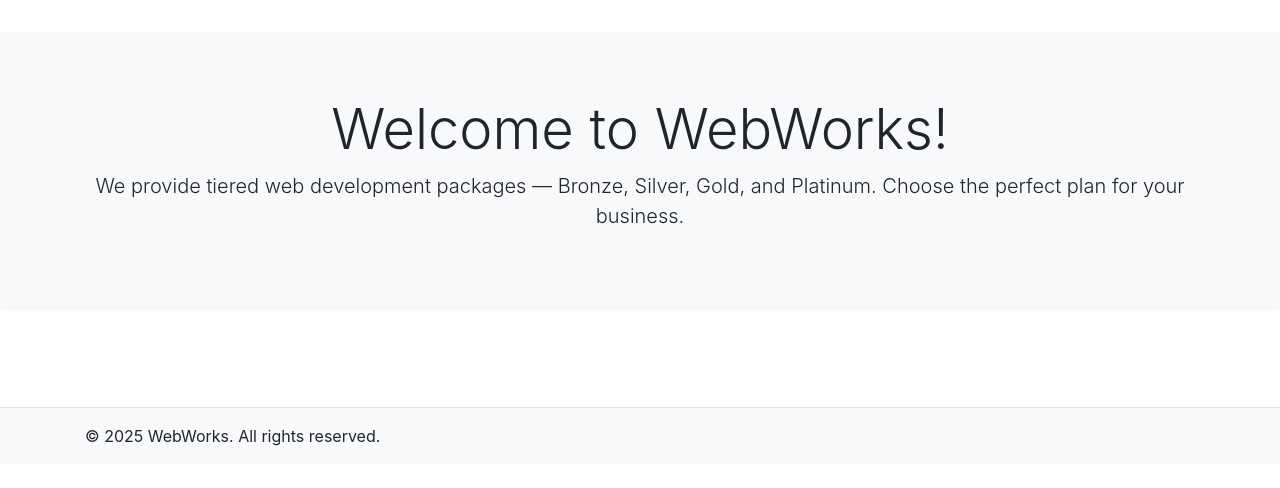
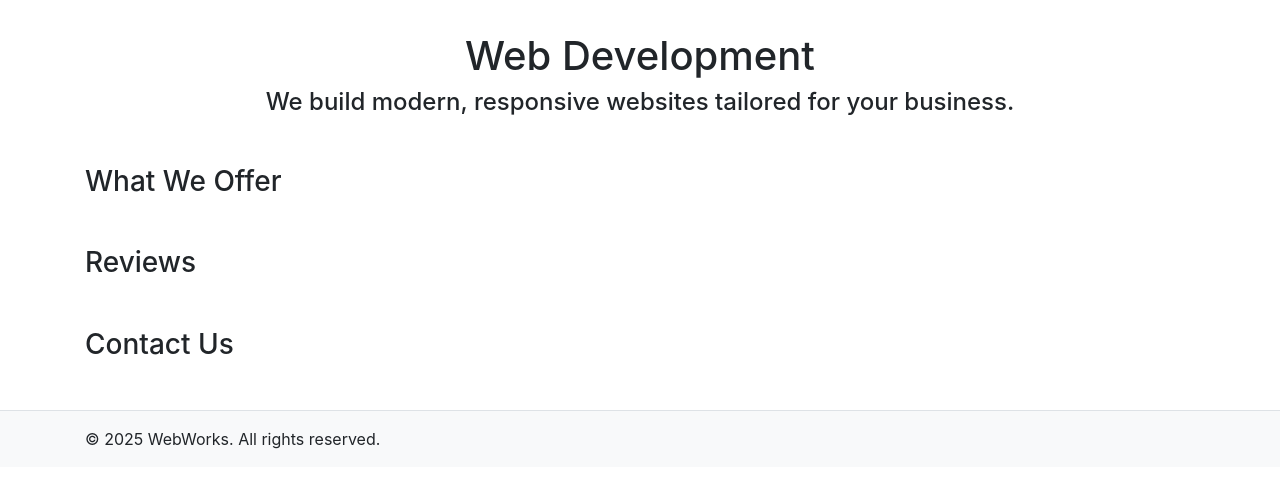
Before and after one commit to markh55/PP4-ecommerce, a Django app: template home/templates/home/index.html in a window 1280 px wide. Shown: the part 64-552 px from the top of the page. Run offline with Django 3.2, Linux system fonts and the light colour scheme; the template is opened without the code that fills it, so the values that code supplies are empty; parts of the project's set-up code (start-up, migrations or seed data) failed here and were passed over; some libraries are stand-ins or nearby versions.

Commit message:
set base layout for index.html

```diff
--- a/home/templates/home/index.html
+++ b/home/templates/home/index.html
@@ -1,29 +1,28 @@
 {% extends "core/base.html" %}
+{% load static %}
 
 {% block content %}
-<section class="jumbotron text-center bg-light">
-  <div class="container">
-    <h1 class="display-4">Welcome to WebWorks!</h1>
-    <p class="lead">
-      We provide tiered web development packages — Bronze, Silver, Gold, and Platinum.
-      Choose the perfect plan for your business.
-    </p>
+
+<!-- Hero -->
+<section class="position-relative text-center">
+  <h1>Web Development</h1>
+  <h4>We build modern, responsive websites tailored for your business.</h4>
   </div>
 </section>
 
+<!-- What We Offer -->
 <section class="container my-5">
-  <div class="row">
-    {% for package in packages %}
-      <div class="col-md-3 text-center mb-4">
-        <a href="{{ package.get_absolute_url }}" class="text-decoration-none text-dark d-block p-4 border rounded hover-shadow">
-          {% if package.image %}
-            <img src="{{ package.image.url }}" alt="{{ package.name }}" class="img-fluid mb-2">
-          {% endif %}
-          <h4>{{ package.name }}</h4>
-          <p>{{ package.description }}</p>
-        </a>
-      </div>
-    {% endfor %}
-  </div>
+  <h3>What We Offer</h3>
 </section>
+
+<!-- Reviews -->
+<section class="container my-5">
+ <h3>Reviews</h3>
+</section>
+
+<!-- Contact Section -->
+<section class="container my-5">
+  <h3>Contact Us</h3>
+</section>
+
 {% endblock %}
```
